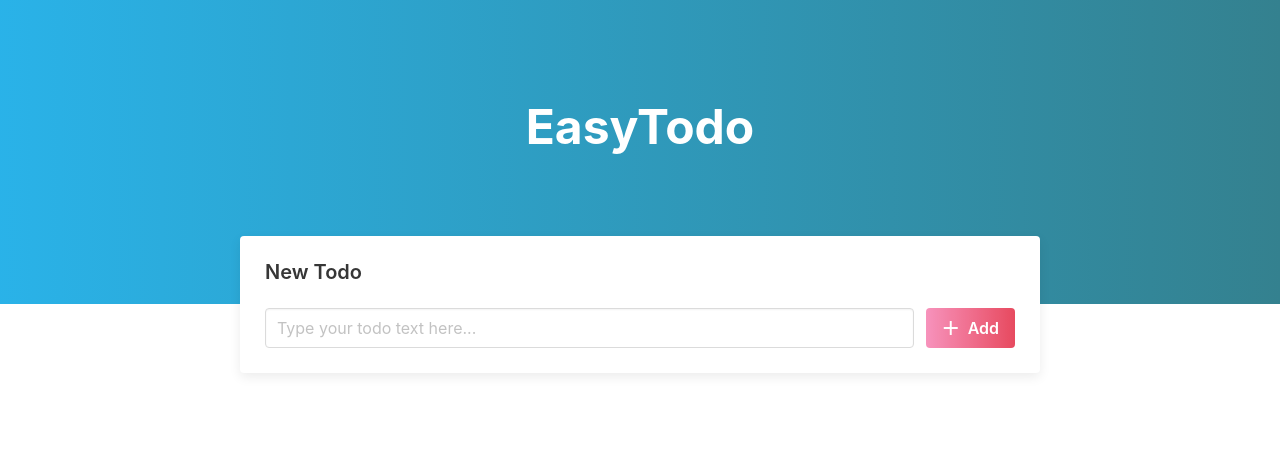
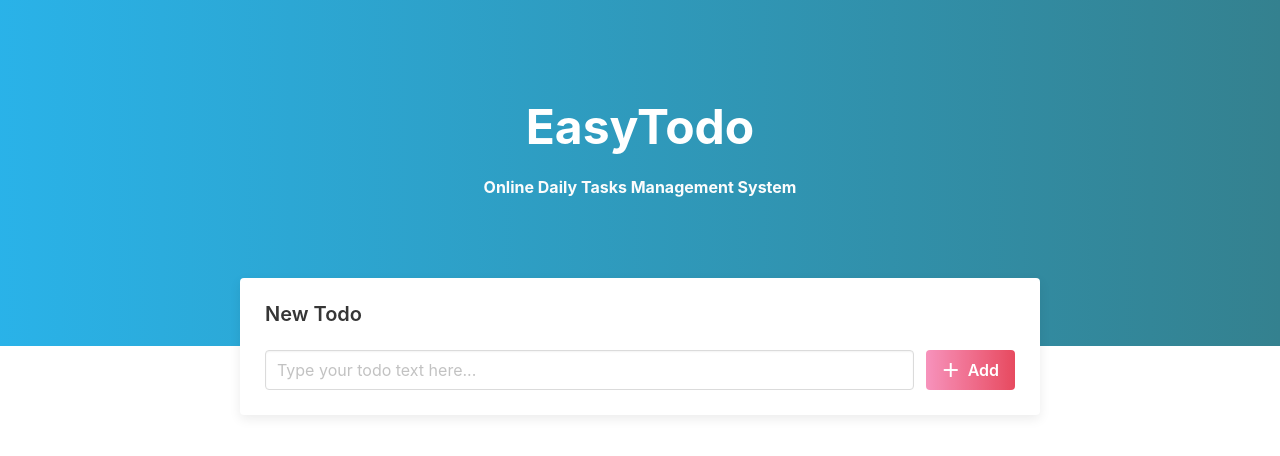
Before and after one commit to NSBM-SPM-2021/github-basics-SudasunViraj, an Angular app in the folder angular-todo-app/: page / in a window 1280 px wide. Shown: the top 456 px of the page. Built offline with nearby package versions, Linux system fonts and the light colour scheme.

Commit message:
new changes

```diff
--- a/angular-todo-app/src/app/todos/todos.component.html
+++ b/angular-todo-app/src/app/todos/todos.component.html
@@ -1,12 +1,13 @@
 <section class="heading-section">
     <h1 class="title is-1 has-text-centered">EasyTodo</h1>
+    <h2 class="title is-6 has-text-centered">Online Daily Tasks Management System</h2>
 </section>
 
 <div class="container add-todo-box-container">
     <div class="add-todo-box">
 
         <form #form="ngForm" (ngSubmit)="onFormSubmit(form)">
-            <h2 class="title is-5">New Todo</h2>
+            <h3 class="title is-5">New Todo</h3>
 
             <div class="field is-grouped" style="margin: 0;">
                 <p class="control is-expanded">
--- a/angular-todo-app/src/app/todos/todos.component.scss
+++ b/angular-todo-app/src/app/todos/todos.component.scss
@@ -7,6 +7,12 @@
         font-weight: bold;
         color: white;
         text-shadow: 0px 1px 2px rgba (black, 0.12);
+    }
+    h2.title {
+        font-weight: bolder;
+        color: rgb(252, 252, 252);
+        text-shadow: rgb(4, 4, 68);
+
     }
 }
 
```
